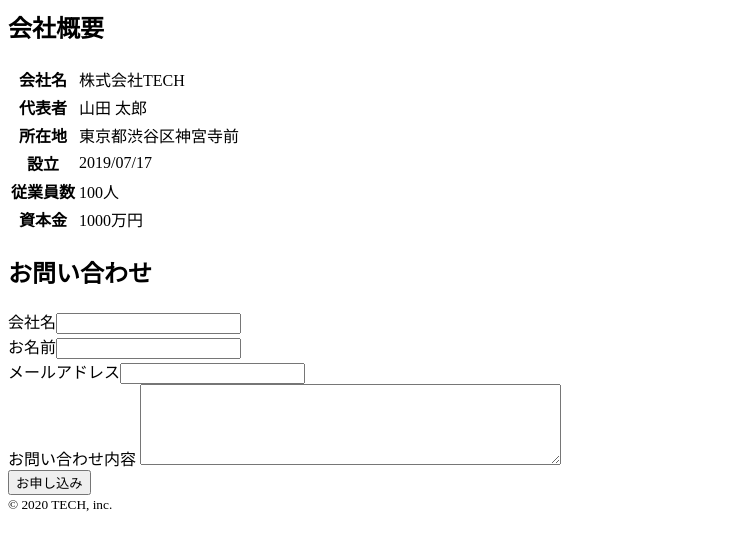
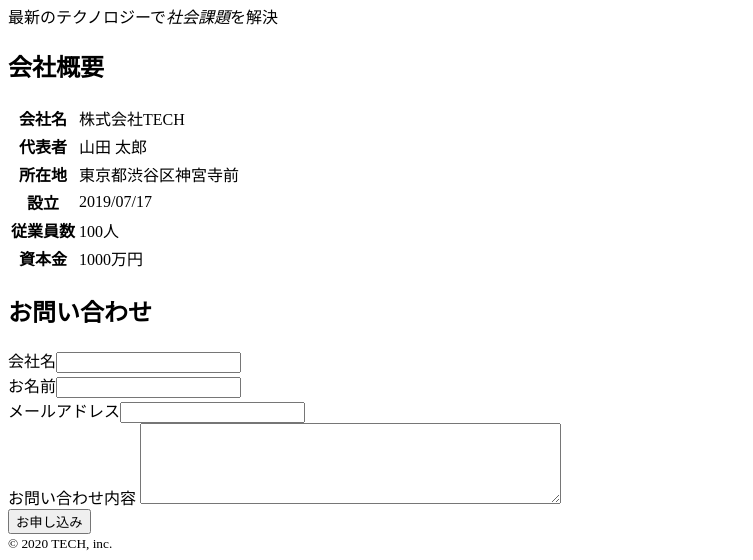
Before and after one commit to ymym918/20240225_yamada_html, a plain HTML site: page index.html in a window 1280 px wide. Shown: the part 541-1101 px from the top of the page, without its empty margins (0-753 px from the left). Before the commit the page ends 1062 px from the top, so only its background shows below. Drawn offline with Linux system fonts and the light colour scheme.

Commit message:
Update index.html

```diff
--- a/index.html
+++ b/index.html
@@ -25,7 +25,7 @@
         </li>
     </ul>
     <img src="https://github.com/ymym918/20240301_yamada_html/blob/main/mv.png?raw=true" alt="株式会社TECH">
-    　最新のテクノロジーで<em>社会課題</em>を解決
+    <p>最新のテクノロジーで<em>社会課題</em>を解決</p>
     <h2>会社概要</h2>
     <table>
         <tr>
```
